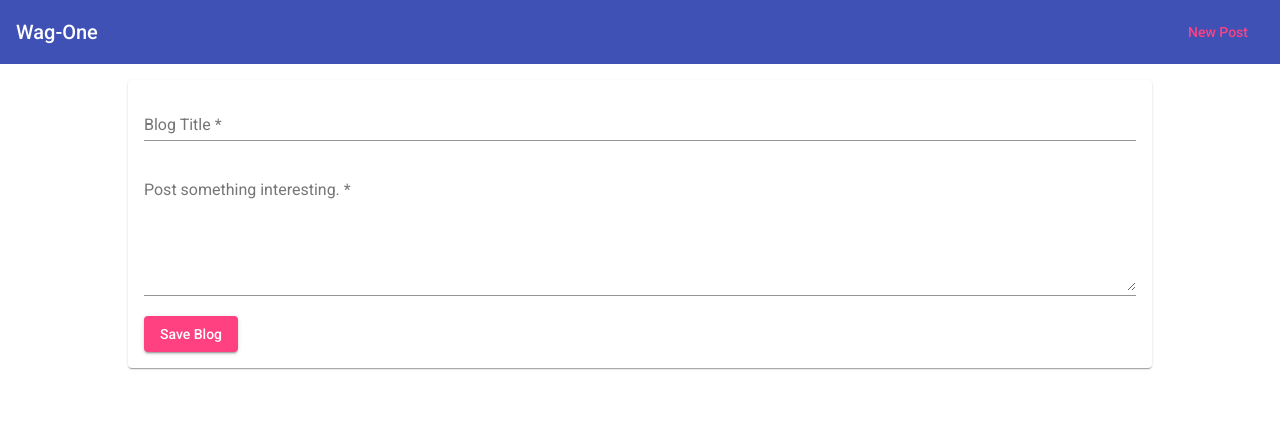
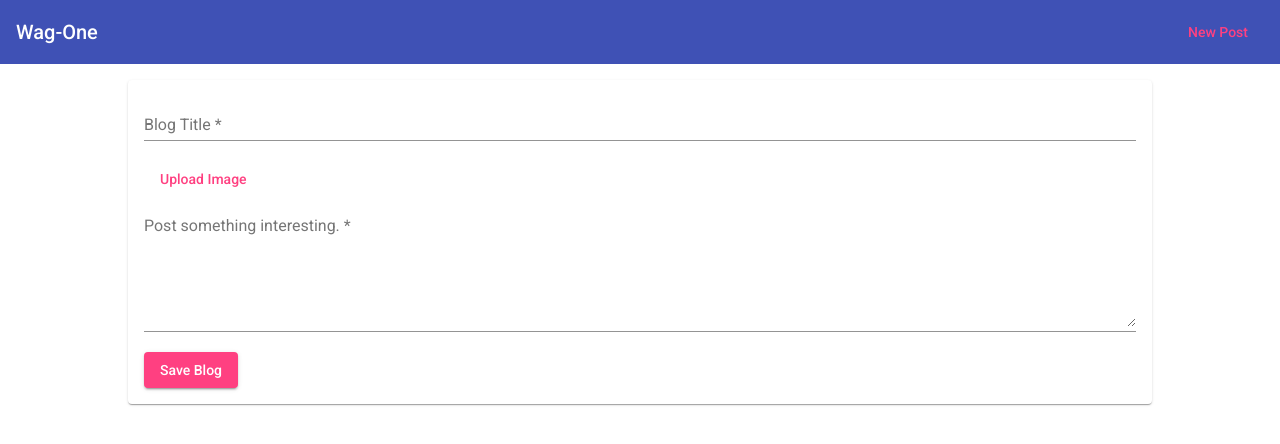
Before and after one commit to pewxh/wag-one, an Angular app: page /create in a window 1280 px wide. Shown: the top 444 px of the page. Built offline with nearby package versions, Linux system fonts and the light colour scheme.

Commit message:
[added] button for image upload

```diff
--- a/src/app/posts/post-create/post-create.component.css
+++ b/src/app/posts/post-create/post-create.component.css
@@ -6,3 +6,7 @@ textarea {
 mat-spinner {
   margin: auto;
 }
+
+input[type="file"] {
+  visibility: hidden;
+}
--- a/src/app/posts/post-create/post-create.component.html
+++ b/src/app/posts/post-create/post-create.component.html
@@ -14,6 +14,17 @@
       />
       <mat-error *ngIf="title.invalid">{{ "Please add a title" }}</mat-error>
     </mat-form-field>
+    <div>
+      <button
+        mat-button
+        color="accent"
+        type="button"
+        (click)="imgUpload.click()"
+      >
+        Upload Image
+      </button>
+      <input type="file" #imgUpload />
+    </div>
     <mat-form-field>
       <textarea
         matInput
@@ -28,6 +39,7 @@
         "Please add some content. "
       }}</mat-error>
     </mat-form-field>
+
     <button mat-raised-button color="accent" type="submit">Save Blog</button>
   </form>
 </mat-card>
```
